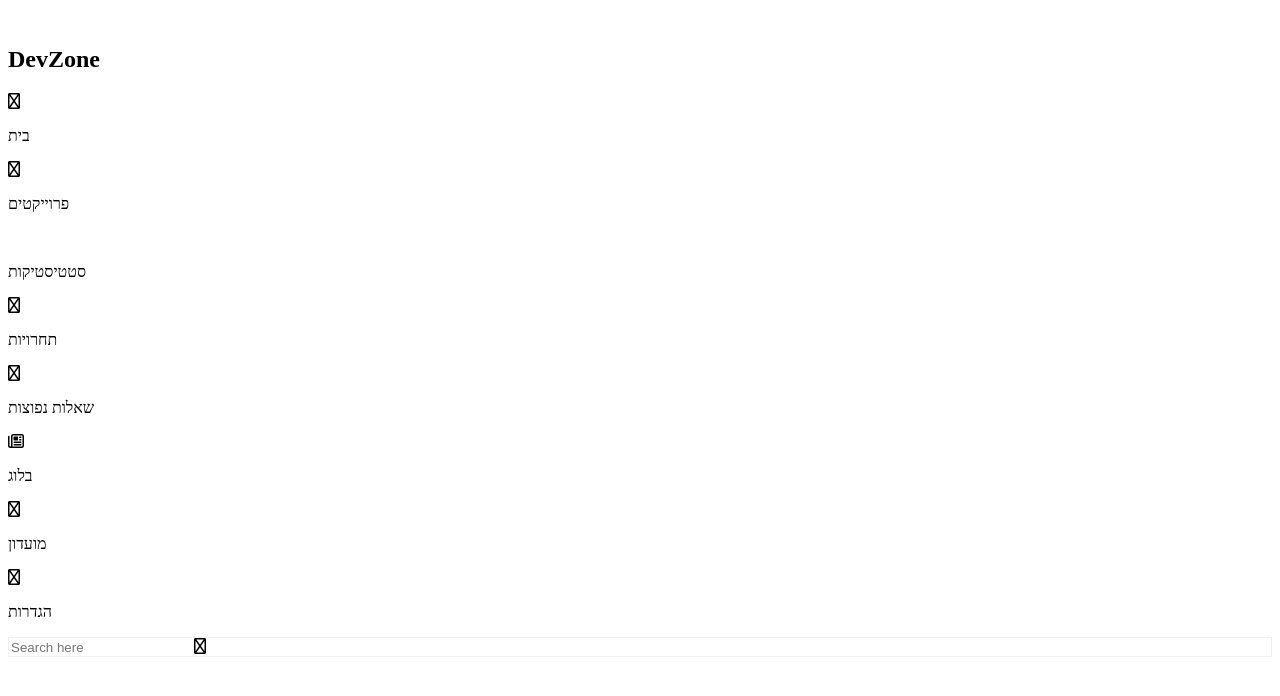
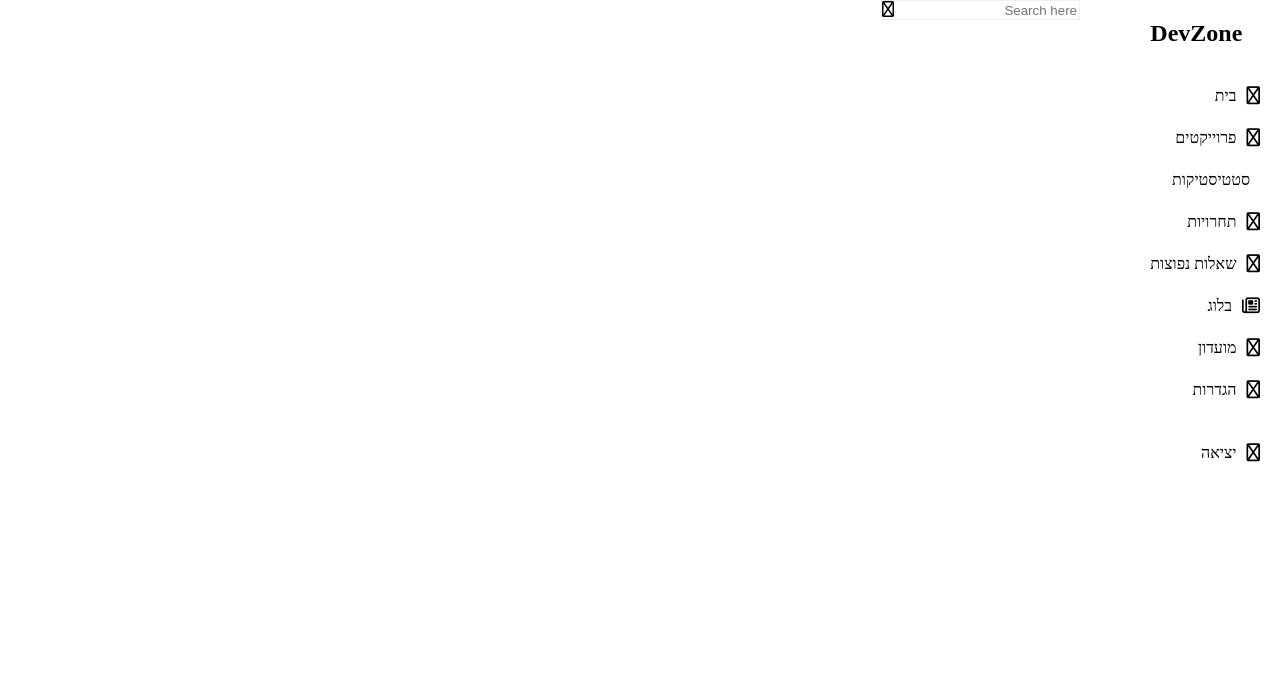
Before and after one commit to Gilad-Weinberger/Dev-Zone, a Django app: page / in a window 1280 px wide. Shown: the top 696 px of the page. Run offline with Django 4.2, Linux system fonts and the light colour scheme; style sheets or scripts are compiled from the project's sources.

Commit message:
continue edit sidebar

```diff
--- a/static/scss/base/home.css
+++ b/static/scss/base/home.css
@@ -1 +1,8 @@
-/*# sourceMappingURL=home.css.map */
+body {
+  margin: 0px;
+  direction: rtl;
+  display: flex;
+}
+body .container {
+  padding-right: 200px;
+}/*# sourceMappingURL=home.css.map */
--- a/static/scss/base/home.scss
+++ b/static/scss/base/home.scss
@@ -0,0 +1,8 @@
+body {
+  margin: 0px;
+  direction: rtl;
+  display: flex;
+  .container {
+    padding-right: 200px;
+  }
+}
--- a/static/scss/components/sidebar.css
+++ b/static/scss/components/sidebar.css
@@ -1 +1,31 @@
-/*# sourceMappingURL=sidebar.css.map */
+.sidebar {
+  position: fixed;
+  padding: 20px;
+}
+.sidebar .top {
+  display: flex;
+  align-items: center;
+  justify-content: space-between;
+}
+.sidebar .top .title {
+  margin: 0px;
+}
+.sidebar .menu {
+  margin-top: 40px;
+}
+.sidebar .menu .item {
+  display: flex;
+  align-items: center;
+  justify-content: flex-start;
+  margin-bottom: 24px;
+}
+.sidebar .menu .item i {
+  font-size: 18px;
+  margin-left: 10px;
+}
+.sidebar .menu .item .name {
+  margin: 0px;
+}
+.sidebar .menu .item.logout {
+  margin-top: 45px;
+}/*# sourceMappingURL=sidebar.css.map */
--- a/static/scss/components/sidebar.scss
+++ b/static/scss/components/sidebar.scss
@@ -0,0 +1,31 @@
+.sidebar {
+  position: fixed;
+  padding: 20px;
+  .top {
+    display: flex;
+    align-items: center;
+    justify-content: space-between;
+    .title {
+      margin: 0px;
+    }
+  }
+  .menu {
+    margin-top: 40px;
+    .item {
+      display: flex;
+      align-items: center;
+      justify-content: flex-start;
+      margin-bottom: 24px;
+      i{
+        font-size: 18px;
+        margin-left: 10px;
+      }
+      .name{
+        margin: 0px;
+      }
+      &.logout{
+        margin-top: 45px;
+      }
+    }
+  }
+}
--- a/templates/base/home.html
+++ b/templates/base/home.html
@@ -20,9 +20,7 @@
     />
   </head>
   <body>
-    <div class="main">
-      {% include 'components/sidebar.html' %}
-      <div class="container">{% include 'components/navbar.html' %}</div>
-    </div>
+    {% include 'components/sidebar.html' %}
+    <div class="container">{% include 'components/navbar.html' %}</div>
   </body>
 </html>
--- a/templates/components/sidebar.html
+++ b/templates/components/sidebar.html
@@ -16,11 +16,15 @@
       </div>
       <div class="menu">
         {% for item in menu %}
-        <div class="item">
+        <div class="item {% if item.now %} now {% endif %}">
           <i class="{{ item.icon }}"></i>
           <p class="name">{{ item.name }}</p>
         </div>
         {% endfor %}
+        <div class="item logout">
+          <i class="fa-regular fa-right-from-bracket"></i>
+          <p class="name">יציאה</p>
+        </div>
       </div>
     </div>
   </body>
```
Also changed, not shown: 2 other files.
